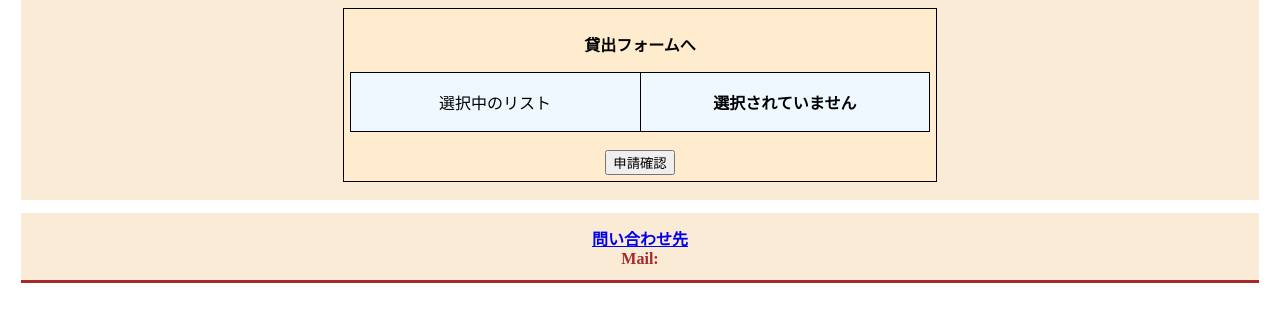
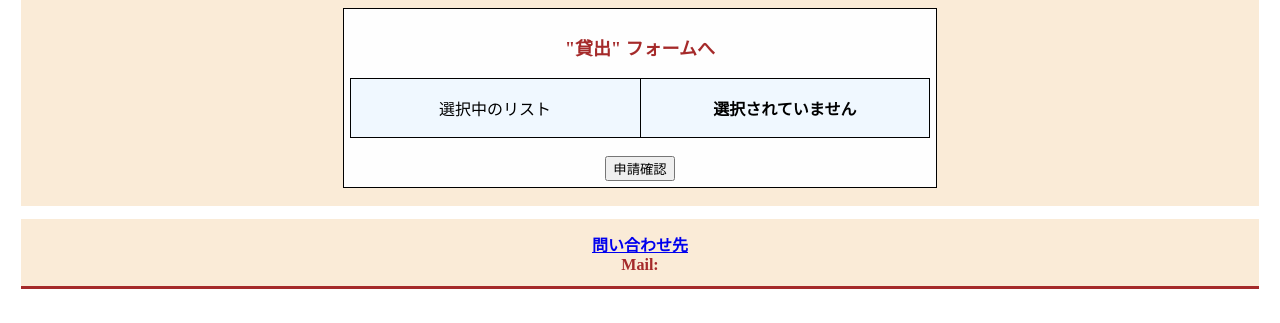
Before and after one commit to anshibagundan/RCC_BookManagementSystem, a Django app: page /books/transaction/ in a window 1280 px wide. Shown: the part 477-800 px from the top of the page. Run offline with Django 3.2, Linux system fonts and the light colour scheme; the visitor is signed in with stand-in values (Sample User, id 1); data that the repository does not hold is empty.

Commit message:
overlayの変更

```diff
--- a/BookManagementSystem_app/static/Library_transaction.js
+++ b/BookManagementSystem_app/static/Library_transaction.js
@@ -210,7 +210,7 @@ function toggleTable(type) {
 
 // ダイアログを表示する関数
 function openModal(type) {
-    document.getElementById('borrowReturnModal').style.display = 'block';
+    document.getElementById('borrowReturnModal').style.display = 'none';
 
     // チェックされた書籍を取得
     const checkedBooksContainer = document.getElementById('checked_books');
--- a/BookManagementSystem_app/templates/Library_transaction.html
+++ b/BookManagementSystem_app/templates/Library_transaction.html
@@ -8,6 +8,14 @@
     <title>Library_transaction</title>
     <link rel="stylesheet" href="{% static 'RCC_Library.css' %}">
     <link rel="stylesheet" href="{% static 'Library_transaction.css' %}">
+    <style>
+        #borrow_field{
+            background-color: #fefefe;
+        }
+        #return_field{
+            background-color: aqua;
+        }
+    </style>
 </head>
 
 <body>
@@ -75,7 +83,7 @@
         <div class="in_book">
             <div></div>
             <div class="search" id="borrow_field" style="display: block;">
-                <p id="borrowing_form">貸出フォームへ</p>
+                <p id="borrowing_form" style="font-weight: bold; font-size: large; color: brown;">"貸出" フォームへ</p>
                 <table>
                     <tr>
                         <td>
@@ -92,7 +100,7 @@
                 </button>
             </div>
             <div class="search" id="return_field" style="display: none;">
-                <p id="return_form">返却フォームへ</p>
+                <p id="return_form">"返却" フォームへ</p>
                 <table>
                     <tr>
                         <td>
```
